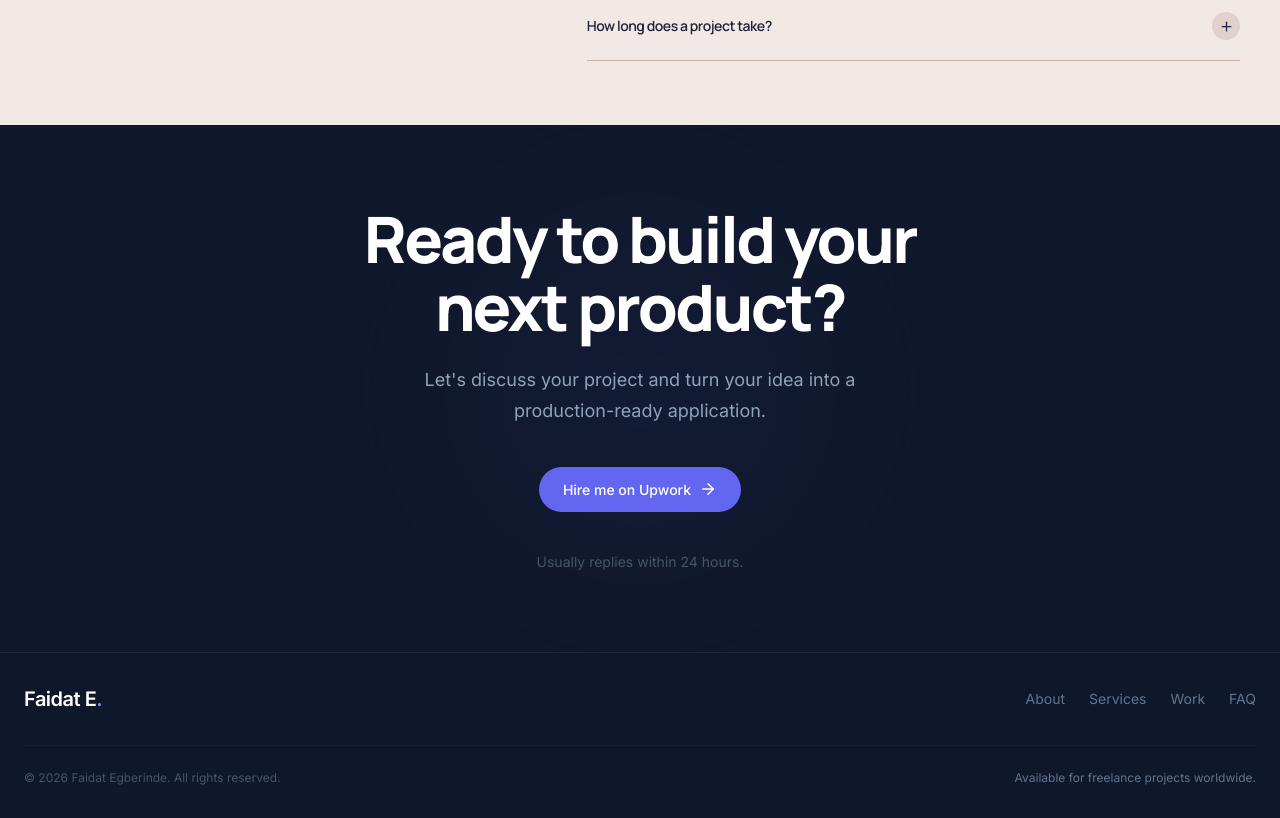
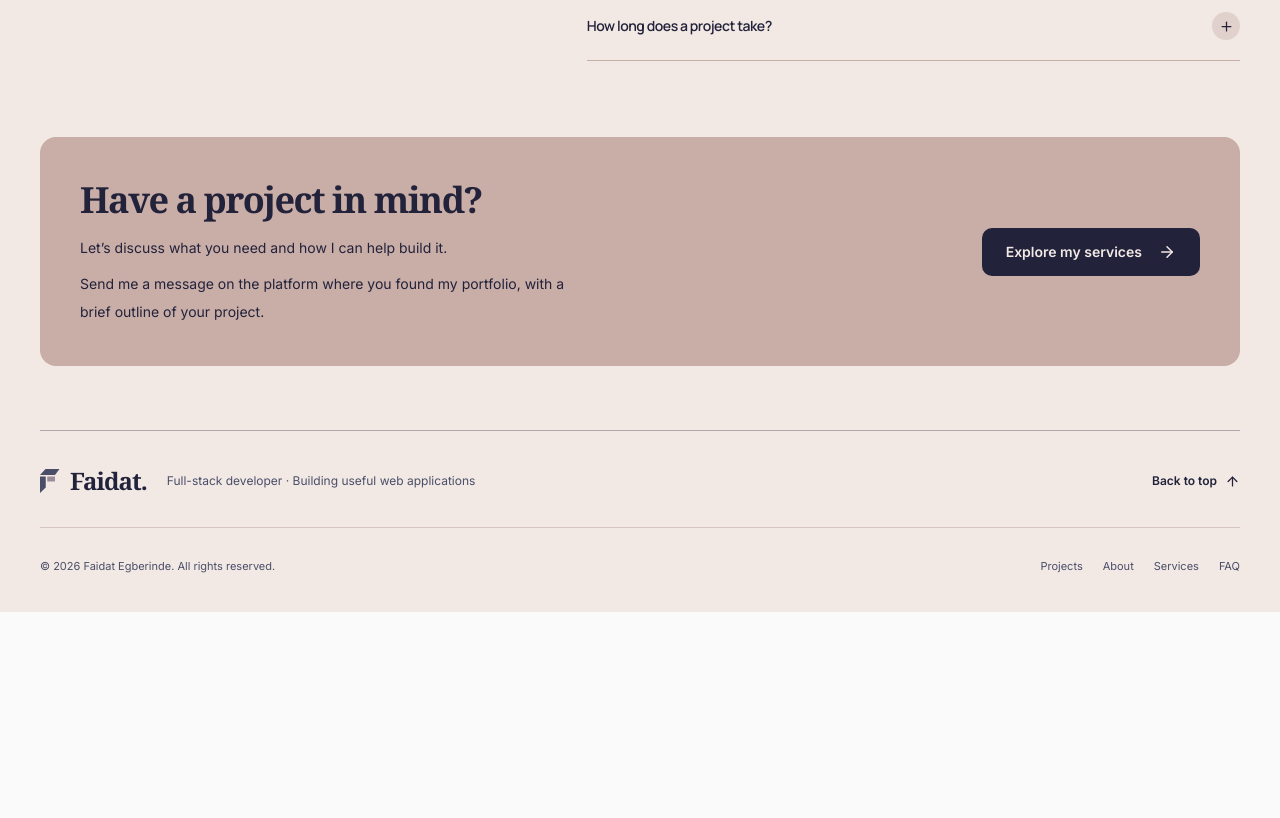
Before and after one commit to Faidat-20/freelance-portfolio, a React (Vite) app: page / in a window 1280 px wide. Shown: the part 3120-3938 px from the top of the page. After the commit the page ends 3732 px from the top, so only its background shows below. Built offline with nearby package versions, Linux system fonts and the light colour scheme.

Commit message:
Restyle closing section and footer with platform-aware links

```diff
--- a/src/components/layout/Footer.jsx
+++ b/src/components/layout/Footer.jsx
@@ -1,40 +1,73 @@
-import { NAV_LINKS, UPWORK_URL } from '@constants'
-import { scrollToSection } from '@utils/helpers'
+import { ArrowUp } from 'lucide-react'
+
+const LINKS = [
+  { label: 'Projects', href: '#work' },
+  { label: 'About', href: '#about' },
+  { label: 'Services', href: '#services' },
+  { label: 'FAQ', href: '#faq' },
+]
 
 export default function Footer() {
   return (
-    <footer className="bg-[#0F172A] border-t border-white/[0.06]">
-      <div className="container-custom py-8">
-        <div className="flex flex-col md:flex-row items-center justify-between gap-6 mb-8">
-          <button
-            onClick={() => scrollToSection('#hero')}
-            className="font-display font-extrabold text-xl text-white tracking-tight"
+    <footer className="bg-[#F2E9E4] px-5 text-[#22223B] md:px-8">
+      <div className="mx-auto max-w-300 border-t border-[#9A8C98]/70 py-7">
+        <div className="flex flex-col gap-6 md:flex-row md:items-center md:justify-between">
+          <div className="flex flex-wrap items-center gap-x-5 gap-y-2">
+            <a
+              href="#hero"
+              aria-label="Faidat — back to top"
+              className="inline-flex items-center gap-2.5"
+            >
+              <svg
+                viewBox="0 0 80 100"
+                className="h-7 w-5 shrink-0"
+                aria-hidden="true"
+              >
+                <path fill="#4A4E69" d="M0 26 22 2H78L60 26Z" />
+                <path fill="#4A4E69" d="M0 32H23V76L0 98Z" />
+                <path fill="#9A8C98" d="M29 32H60V52H29Z" />
+              </svg>
+
+              <span className="font-editorial text-2xl font-bold tracking-[-0.04em]">
+                Faidat.
+              </span>
+            </a>
+
+            <p className="text-xs leading-6 text-[#4A4E69]">
+              Full-stack developer · Building useful web applications
+            </p>
+          </div>
+
+          <a
+            href="#hero"
+            className="inline-flex min-h-11 items-center gap-2 self-start text-xs font-semibold underline-offset-4 hover:underline md:self-auto"
           >
-            Faidat E<span className="text-indigo-400">.</span>
-          </button>
+            Back to top
+            <ArrowUp size={15} aria-hidden="true" />
+          </a>
+        </div>
+
+        <div className="mt-6 flex flex-col gap-4 border-t border-[#C9ADA7]/60 pt-5 sm:flex-row sm:items-center sm:justify-between">
+          <p className="text-[11px] leading-6 text-[#4A4E69]">
+            © {new Date().getFullYear()} Faidat Egberinde.
+            All rights reserved.
+          </p>
+
           <nav aria-label="Footer navigation">
-            <ul className="flex flex-wrap justify-center gap-6" role="list">
-              {NAV_LINKS.map(({ label, href }) => (
+            <ul className="flex flex-wrap gap-x-5 gap-y-2">
+              {LINKS.map(({ label, href }) => (
                 <li key={href}>
-                  <button
-                    onClick={() => scrollToSection(href)}
-                    className="text-sm text-slate-500 hover:text-slate-300 transition-colors"
+                  <a
+                    href={href}
+                    className="inline-flex min-h-9 items-center text-[11px] text-[#4A4E69] underline-offset-4 hover:text-[#22223B] hover:underline"
                   >
                     {label}
-                  </button>
+                  </a>
                 </li>
               ))}
             </ul>
           </nav>
         </div>
-        <div className="pt-6 border-t border-white/[0.04] flex flex-col sm:flex-row items-center justify-between gap-3">
-          <p className="text-xs text-slate-600">
-            © {new Date().getFullYear()} Faidat Egberinde. All rights reserved.
-          </p>
-          <p className="text-xs text-slate-500">
-            Available for freelance projects worldwide.
-          </p>
-        </div>
       </div>
     </footer>
   )
--- a/src/components/sections/CTA.jsx
+++ b/src/components/sections/CTA.jsx
@@ -1,98 +1,94 @@
-import { useEffect, useRef } from 'react'
+import { useLayoutEffect, useRef } from 'react'
+import { ArrowRight } from 'lucide-react'
 import { gsap } from '@utils/gsap'
-import { UPWORK_URL } from '@constants'
-import { ArrowRight } from 'lucide-react'
+import { getPlatformLinks } from '../../utils/platform'
 
 export default function CTA() {
   const sectionRef = useRef(null)
-  const headingRef = useRef(null)
-  const subRef     = useRef(null)
-  const btnRef     = useRef(null)
-  const noteRef    = useRef(null)
+  const platform = getPlatformLinks()
 
-  useEffect(() => {
-    gsap.set([headingRef.current, subRef.current, btnRef.current, noteRef.current], { opacity: 1, y: 0 })
-    const ctx = gsap.context(() => {
-      gsap.from(headingRef.current, {
-        opacity: 0, y: 40, duration: 0.9, ease: 'power2.out',
-        scrollTrigger: { trigger: headingRef.current, start: 'top 85%', once: true },
+  useLayoutEffect(() => {
+    const media = gsap.matchMedia()
+
+    media.add('(prefers-reduced-motion: no-preference)', () => {
+      const context = gsap.context(() => {
+        gsap.from('[data-cta-reveal]', {
+          opacity: 0,
+          y: 22,
+          duration: 0.8,
+          ease: 'power3.out',
+          scrollTrigger: {
+            trigger: sectionRef.current,
+            start: 'top 90%',
+            once: true,
+          },
         })
-      gsap.from(subRef.current, {
-        opacity: 0, y: 24, duration: 0.7, ease: 'power2.out', delay: 0.1,
-        scrollTrigger: { trigger: subRef.current, start: 'top 85%', once: true },
+      }, sectionRef)
+
+      return () => context.revert()
     })
-      gsap.from(btnRef.current, {
-        opacity: 0, y: 20, duration: 0.6, ease: 'power2.out', delay: 0.2,
-        scrollTrigger: { trigger: btnRef.current, start: 'top 90%', once: true },
-      })
-      gsap.from(noteRef.current, {
-        opacity: 0, y: 20, duration: 0.6, ease: 'power2.out', delay: 0.3,
-        scrollTrigger: { trigger: noteRef.current, start: 'top 90%', once: true },
-      })
-    })
-    return () => ctx.revert()
+
+    return () => media.revert()
   }, [])
 
   return (
     <section
       id="cta"
       ref={sectionRef}
-      className="section-padding bg-[#0F172A] relative overflow-hidden"
+      aria-labelledby="cta-heading"
+      className="bg-[#F2E9E4] px-5 pb-12 pt-3 text-[#22223B] md:px-8 md:pb-16"
     >
-      {/* Background glow */}
       <div
-        className="absolute top-1/2 left-1/2 -translate-x-1/2 -translate-y-1/2 w-[500px] h-[500px] rounded-full opacity-[0.07] blur-[100px]"
-        style={{ background: 'radial-gradient(circle, #6366F1, transparent)' }}
-        aria-hidden="true"
-      />
-
-      <div className="container-custom relative z-10 text-center">
-
+        data-cta-reveal
+        className="mx-auto flex max-w-300 flex-col items-start justify-between gap-6 rounded-2xl bg-[#C9ADA7] px-6 py-8 md:flex-row md:items-center md:gap-10 md:px-10 md:py-10"
+      >
+        <div className="max-w-2xl">
           <h2
-          ref={headingRef}
-          className="font-display font-extrabold text-white mx-auto mb-6"
-          style={{
-            fontSize: 'clamp(2.5rem, 6vw, 4rem)',
-            letterSpacing: '-0.04em',
-            lineHeight: 1.05,
-            maxWidth: '14ch',
-          }}
+            id="cta-heading"
+            className="font-editorial text-3xl font-bold leading-tight tracking-[-0.04em] md:text-4xl"
           >
-          Ready to build your next product?
+            Have a project in mind?
           </h2>
 
-        <p
-          ref={subRef}
-          className="text-slate-400 mx-auto mb-10"
-          style={{
-            fontSize: 'clamp(1rem, 2vw, 1.125rem)',
-            lineHeight: 1.75,
-            maxWidth: '42ch',
-          }}
-        >
-          Let's discuss your project and turn your idea into a production-ready application.
+          <p className="mt-3 text-sm leading-7">
+            Let’s discuss what you need and how I can help build it.
           </p>
 
-        <div ref={btnRef} className="flex flex-wrap items-center justify-center gap-4 mb-10">
+          {!platform.external && (
+            <p className="mt-2 max-w-lg text-sm leading-7">
+              Send me a message on the platform where you found
+              my portfolio, with a brief outline of your project.
+            </p>
+          )}
+        </div>
 
+        {platform.external ? (
           <a
-            href='https://www.upwork.com/freelancers/~01e4f8c78897674cc0?viewMode=1'
+            href={platform.href}
             target="_blank"
             rel="noopener noreferrer"
-            className="btn-primary text-base px-8 py-4"
+            className="group inline-flex min-h-12 shrink-0 items-center justify-center gap-4 rounded-md bg-[#22223B] px-6 text-sm font-semibold text-[#F2E9E4] transition-colors hover:bg-[#4A4E69]"
           >
-            Hire me on Upwork
-            <ArrowRight size={18} />
+            {platform.navLabel}
+            <ArrowRight
+              size={18}
+              aria-hidden="true"
+              className="transition-transform motion-safe:group-hover:translate-x-1"
+            />
           </a>
-        </div>
-
-        <p
-          ref={noteRef}
-          className="text-sm text-slate-600"
+        ) : (
+          <a
+            href="#services"
+            className="group inline-flex min-h-12 shrink-0 items-center justify-center gap-4 rounded-md bg-[#22223B] px-6 text-sm font-semibold text-[#F2E9E4] transition-colors hover:bg-[#4A4E69]"
           >
-          Usually replies within 24 hours.
-        </p>
-
+            Explore my services
+            <ArrowRight
+              size={18}
+              aria-hidden="true"
+              className="transition-transform motion-safe:group-hover:translate-x-1"
+            />
+          </a>
+        )}
       </div>
     </section>
   )
```
Lines whose indentation alone changed are shown as unchanged.
